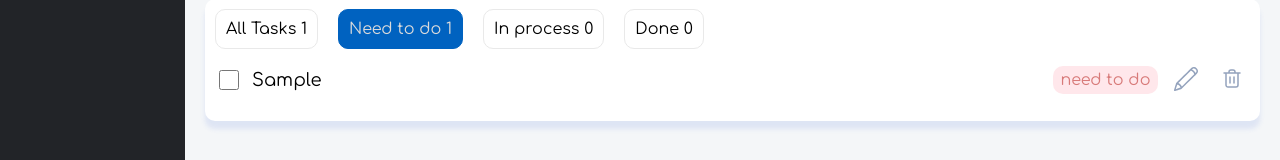
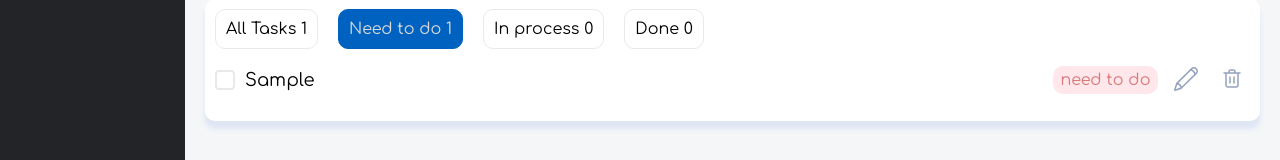
Before and after one commit to DiPirs/ToDo-App, a React (Vite) app: page / in a window 1280 px wide. Both pictures are taken after typing "Sample" into the empty fields and a click on the button 1240 px from the left and 108 px from the top of the page. Shown: the part 151-311 px from the top of the page. Built offline with nearby package versions, Linux system fonts and the light colour scheme.

Commit message:
add Custom checkbox

```diff
--- a/src/components/TodoItem/TodoItem.scss
+++ b/src/components/TodoItem/TodoItem.scss
@@ -50,3 +50,39 @@
 	color: $color-green;
 	background-color: $color-green-light;
 }
+
+.custom-checkbox input[type='checkbox'] {
+	display: none;
+}
+
+/* Кастомный чекбокс */
+.custom-checkbox .checkmark {
+	display: inline-block;
+	width: 20px;
+	height: 20px;
+	background-color: $color-white;
+	border: 2px solid $color-border-light;
+	border-radius: 4px;
+	position: relative;
+	cursor: pointer;
+	vertical-align: middle;
+}
+
+.custom-checkbox input[type='checkbox']:checked + .checkmark::after {
+	content: '✔';
+	font-size: 14px;
+	color: $color-white;
+	position: absolute;
+	top: 50%;
+	left: 50%;
+	transform: translate(-50%, -50%);
+}
+
+.custom-checkbox input[type='checkbox']:checked + .checkmark {
+	background-color: $color-green;
+	border-color: $color-green;
+}
+
+.custom-checkbox .checkmark {
+	transition: background-color 0.3s ease, border-color 0.3s ease;
+}
--- a/src/components/TodoItem/TodoItem.tsx
+++ b/src/components/TodoItem/TodoItem.tsx
@@ -19,6 +19,7 @@ export default function TodoItem({
 
 	return (
 		<li className='toDoList__item'>
+			<label className='custom-checkbox'>
 				<input
 					name='itemStatus'
 					className='item__checkbox'
@@ -26,6 +27,8 @@ export default function TodoItem({
 					checked={task.isCompleted}
 					onChange={onToggleCompletion}
 				/>
+				<span className='checkmark'></span>
+			</label>
 			<span className={`item__taskText item__${task.type}`}>{task.text}</span>
 			<span className={`item__taskTag taskTag__${task.type}`}>
 				{setTag(task)}
```
Lines whose indentation alone changed are shown as unchanged.
